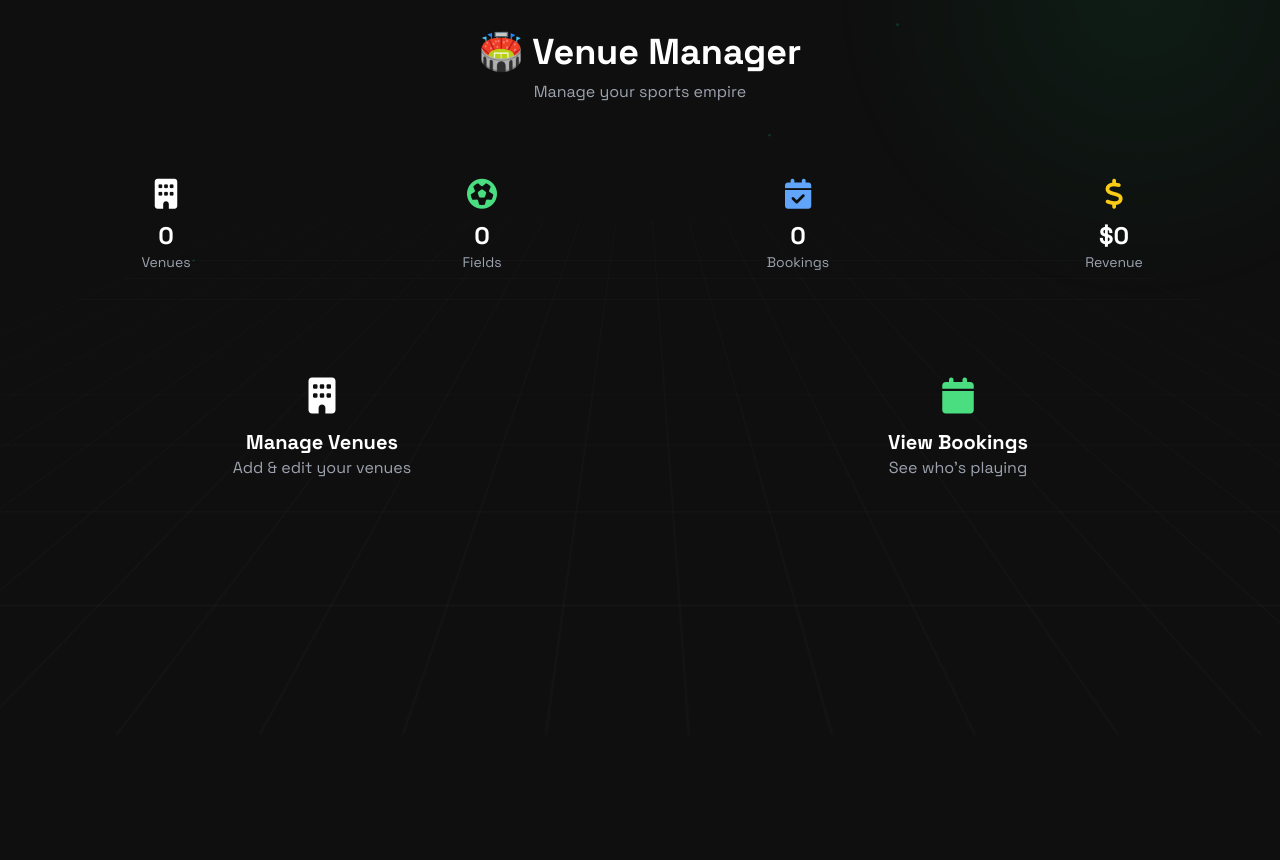
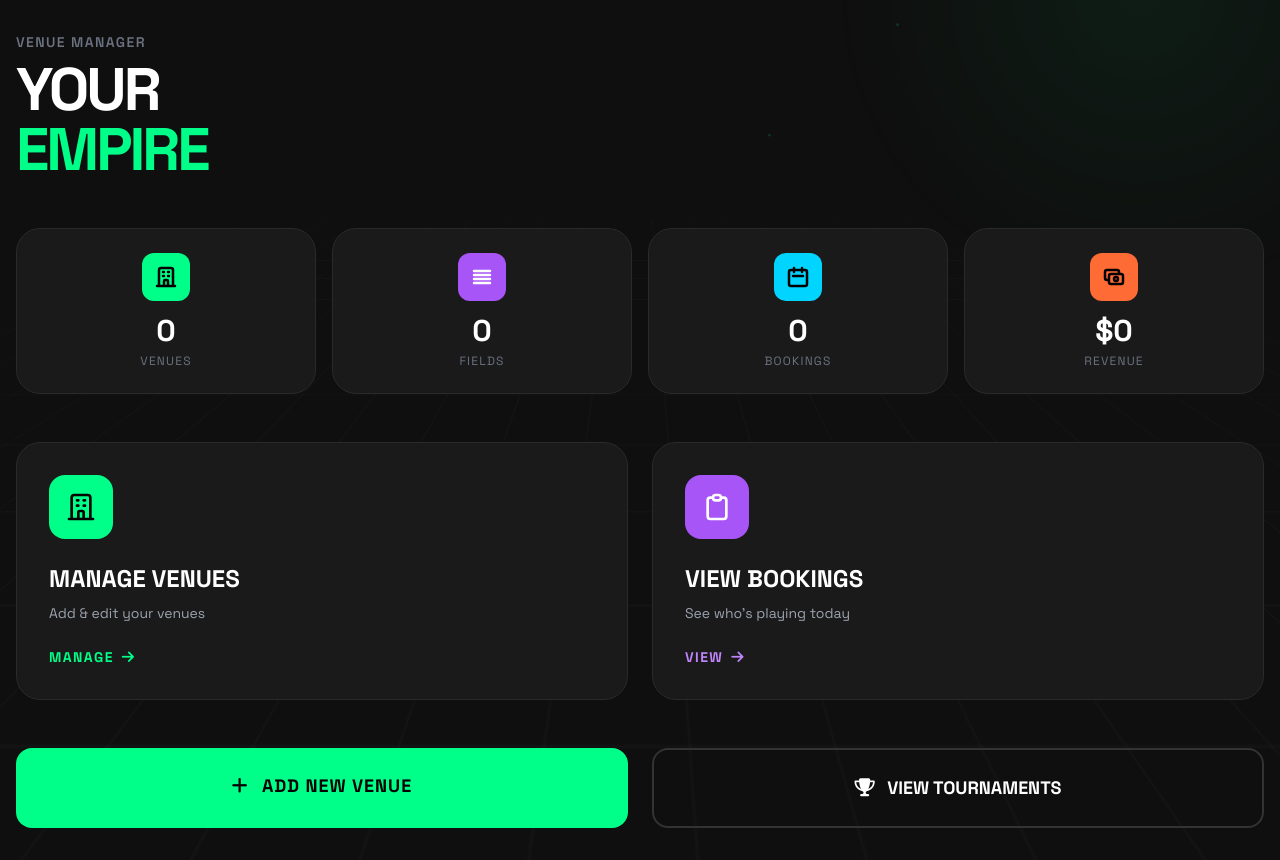
Before and after one commit to saifhathout/booking, a Django app: template dashboard/templates/dashboard/owner_dashboard.html in a window 1280 px wide. Shown: the part 65-925 px from the top of the page. Before the commit the page ends 542 px from the top, so only its background shows below. Run offline with Django 5.2, Linux system fonts and the light colour scheme; the template is opened without the code that fills it, so the values that code supplies are empty; some libraries are stand-ins or nearby versions.

Commit message:
Add files via upload

```diff
--- a/dashboard/templates/dashboard/owner_dashboard.html
+++ b/dashboard/templates/dashboard/owner_dashboard.html
@@ -2,47 +2,96 @@
 {% block title %}Venue Dashboard{% endblock %}
 {% block content %}
 
-<div class="text-center mb-12">
-    <h1 class="text-4xl font-bold mb-2">🏟️ <span class="neon-text">Venue Manager</span></h1>
-    <p class="text-gray-400">Manage your sports empire</p>
+<div class="animate-fade-up">
+    <!-- Header -->
+    <div class="mb-12">
+        <p class="text-sm text-gray-500 font-semibold tracking-widest uppercase mb-2">Venue Manager</p>
+        <h1 class="text-5xl md:text-6xl font-black tracking-tighter">
+            YOUR<br><span class="text-[#00FF88]">EMPIRE</span>
+        </h1>
     </div>
 
     <!-- Stats -->
     <div class="grid grid-cols-2 md:grid-cols-4 gap-4 mb-12">
-    <div class="glass p-6 text-center">
-        <i class="fas fa-building text-3xl neon-text mb-2"></i>
-        <h2 class="text-2xl font-bold">0</h2>
-        <p class="text-gray-400 text-sm">Venues</p>
+        <div class="energy-card p-6 text-center">
+            <div class="card-icon-energy icon-green w-12 h-12 rounded-xl flex items-center justify-center mx-auto mb-3">
+                <svg class="w-6 h-6 text-black" fill="none" stroke="currentColor" viewBox="0 0 24 24">
+                    <path stroke-linecap="round" stroke-linejoin="round" stroke-width="2.5" d="M19 21V5a2 2 0 00-2-2H7a2 2 0 00-2 2v16m14 0h2m-2 0h-5m-9 0H3m2 0h5M9 7h1m-1 4h1m4-4h1m-1 4h1m-5 10v-5a1 1 0 011-1h2a1 1 0 011 1v5m-4 0h4"/>
+                </svg>
             </div>
-    <div class="glass p-6 text-center">
-        <i class="fas fa-futbol text-3xl text-green-400 mb-2"></i>
-        <h2 class="text-2xl font-bold">0</h2>
-        <p class="text-gray-400 text-sm">Fields</p>
+            <p class="text-3xl font-black">{{ total_venues|default:0 }}</p>
+            <p class="text-xs text-gray-500 mt-1 uppercase tracking-widest">Venues</p>
         </div>
-    <div class="glass p-6 text-center">
-        <i class="fas fa-calendar-check text-3xl text-blue-400 mb-2"></i>
-        <h2 class="text-2xl font-bold">0</h2>
-        <p class="text-gray-400 text-sm">Bookings</p>
+
+        <div class="energy-card p-6 text-center">
+            <div class="card-icon-energy icon-purple w-12 h-12 rounded-xl flex items-center justify-center mx-auto mb-3">
+                <svg class="w-6 h-6 text-white" fill="none" stroke="currentColor" viewBox="0 0 24 24">
+                    <path stroke-linecap="round" stroke-linejoin="round" stroke-width="2.5" d="M4 6h16M4 10h16M4 14h16M4 18h16"/>
+                </svg>
             </div>
-    <div class="glass p-6 text-center">
-        <i class="fas fa-dollar-sign text-3xl text-yellow-400 mb-2"></i>
-        <h2 class="text-2xl font-bold">$0</h2>
-        <p class="text-gray-400 text-sm">Revenue</p>
+            <p class="text-3xl font-black">{{ total_fields|default:0 }}</p>
+            <p class="text-xs text-gray-500 mt-1 uppercase tracking-widest">Fields</p>
+        </div>
+
+        <div class="energy-card p-6 text-center">
+            <div class="card-icon-energy icon-blue w-12 h-12 rounded-xl flex items-center justify-center mx-auto mb-3">
+                <svg class="w-6 h-6 text-black" fill="none" stroke="currentColor" viewBox="0 0 24 24">
+                    <path stroke-linecap="round" stroke-linejoin="round" stroke-width="2.5" d="M8 7V3m8 4V3m-9 8h10M5 21h14a2 2 0 002-2V7a2 2 0 00-2-2H5a2 2 0 00-2 2v12a2 2 0 002 2z"/>
+                </svg>
+            </div>
+            <p class="text-3xl font-black">{{ total_bookings|default:0 }}</p>
+            <p class="text-xs text-gray-500 mt-1 uppercase tracking-widest">Bookings</p>
+        </div>
+
+        <div class="energy-card p-6 text-center">
+            <div class="card-icon-energy icon-orange w-12 h-12 rounded-xl flex items-center justify-center mx-auto mb-3">
+                <svg class="w-6 h-6 text-black" fill="none" stroke="currentColor" viewBox="0 0 24 24">
+                    <path stroke-linecap="round" stroke-linejoin="round" stroke-width="2.5" d="M17 9V7a2 2 0 00-2-2H5a2 2 0 00-2 2v6a2 2 0 002 2h2m2 4h10a2 2 0 002-2v-6a2 2 0 00-2-2H9a2 2 0 00-2 2v6a2 2 0 002 2zm7-5a2 2 0 11-4 0 2 2 0 014 0z"/>
+                </svg>
+            </div>
+            <p class="text-3xl font-black">${{ total_revenue|default:0 }}</p>
+            <p class="text-xs text-gray-500 mt-1 uppercase tracking-widest">Revenue</p>
         </div>
     </div>
 
-<!-- Actions -->
-<div class="grid grid-cols-1 md:grid-cols-2 gap-6">
-    <a href="{% url 'venues:list' %}" class="glass p-8 text-center block">
-        <i class="fas fa-building text-4xl neon-text mb-3"></i>
-        <h3 class="text-xl font-bold">Manage Venues</h3>
-        <p class="text-gray-400">Add & edit your venues</p>
+    <!-- Quick Actions -->
+    <div class="grid grid-cols-1 md:grid-cols-2 gap-6 mb-12">
+        <a href="{% url 'venues:list' %}" class="energy-card p-8 group">
+            <div class="card-icon-energy icon-green w-16 h-16 rounded-2xl flex items-center justify-center mb-6 group-hover:scale-110 transition-all">
+                <svg class="w-8 h-8 text-black" fill="none" stroke="currentColor" viewBox="0 0 24 24">
+                    <path stroke-linecap="round" stroke-linejoin="round" stroke-width="2" d="M19 21V5a2 2 0 00-2-2H7a2 2 0 00-2 2v16m14 0h2m-2 0h-5m-9 0H3m2 0h5M9 7h1m-1 4h1m4-4h1m-1 4h1m-5 10v-5a1 1 0 011-1h2a1 1 0 011 1v5m-4 0h4"/>
+                </svg>
+            </div>
+            <h3 class="text-2xl font-bold mb-2">MANAGE VENUES</h3>
+            <p class="text-gray-400 text-sm">Add & edit your venues</p>
+            <div class="mt-6 flex items-center text-[#00FF88] text-sm font-bold tracking-widest uppercase">
+                Manage <i class="fas fa-arrow-right ml-2 group-hover:translate-x-2 transition"></i>
+            </div>
         </a>
-    <a href="{% url 'venues:booking_requests' %}" class="glass p-8 text-center block">
-        <i class="fas fa-calendar text-4xl text-green-400 mb-3"></i>
-        <h3 class="text-xl font-bold">View Bookings</h3>
-        <p class="text-gray-400">See who's playing</p>
+
+        <a href="{% url 'venues:booking_requests' %}" class="energy-card p-8 group">
+            <div class="card-icon-energy icon-purple w-16 h-16 rounded-2xl flex items-center justify-center mb-6 group-hover:scale-110 transition-all">
+                <svg class="w-8 h-8 text-white" fill="none" stroke="currentColor" viewBox="0 0 24 24">
+                    <path stroke-linecap="round" stroke-linejoin="round" stroke-width="2" d="M9 5H7a2 2 0 00-2 2v12a2 2 0 002 2h10a2 2 0 002-2V7a2 2 0 00-2-2h-2M9 5a2 2 0 002 2h2a2 2 0 002-2M9 5a2 2 0 012-2h2a2 2 0 012 2"/>
+                </svg>
+            </div>
+            <h3 class="text-2xl font-bold mb-2">VIEW BOOKINGS</h3>
+            <p class="text-gray-400 text-sm">See who's playing today</p>
+            <div class="mt-6 flex items-center text-purple-400 text-sm font-bold tracking-widest uppercase">
+                View <i class="fas fa-arrow-right ml-2 group-hover:translate-x-2 transition"></i>
+            </div>
         </a>
     </div>
 
+    <!-- Bottom Buttons -->
+    <div class="grid grid-cols-1 md:grid-cols-2 gap-6">
+        <a href="{% url 'venues:create' %}" class="btn-fire w-full text-center py-6 text-lg font-black">
+            <i class="fas fa-plus mr-2"></i> ADD NEW VENUE
+        </a>
+        <a href="{% url 'tournaments:list' %}" class="btn-ghost w-full text-center py-6 text-lg font-black">
+            <i class="fas fa-trophy mr-2"></i> VIEW TOURNAMENTS
+        </a>
+    </div>
+</div>
+
 {% endblock %}
--- a/templates/navbar.html
+++ b/templates/navbar.html
@@ -11,11 +11,11 @@
             <div class="flex items-center space-x-3">
                 <div class="hidden md:flex items-center space-x-1">
                     {% if user.is_player %}
-                        <a href="{% url 'dashboard:player_dashboard' %}" class="px-4 py-2 text-sm font-semibold text-gray-400 hover:text-[#00FF88] rounded-xl hover:bg-white/5 transition">Dashboard</a>
+                        <a href="{% url 'dashboard:player_dashboard' %}" class="px-4 py-2 text-sm font-semibold text-gray-400 hover:text-[#00FF88] rounded-xl hover:bg-white/5 transition">Home</a>
                         <a href="{% url 'booking:browse' %}" class="px-4 py-2 text-sm font-semibold text-gray-400 hover:text-[#00FF88] rounded-xl hover:bg-white/5 transition">Book</a>
                         <a href="{% url 'teams:list' %}" class="px-4 py-2 text-sm font-semibold text-gray-400 hover:text-[#00FF88] rounded-xl hover:bg-white/5 transition">Teams</a>
                     {% elif user.is_venue_owner %}
-                        <a href="{% url 'dashboard:owner_dashboard' %}" class="px-4 py-2 text-sm font-semibold text-gray-400 hover:text-[#00FF88] rounded-xl hover:bg-white/5 transition">Dashboard</a>
+                        <a href="{% url 'dashboard:owner_dashboard' %}" class="px-4 py-2 text-sm font-semibold text-gray-400 hover:text-[#00FF88] rounded-xl hover:bg-white/5 transition">Home</a>
                         <a href="{% url 'venues:list' %}" class="px-4 py-2 text-sm font-semibold text-gray-400 hover:text-[#00FF88] rounded-xl hover:bg-white/5 transition">Venues</a>
                         <a href="{% url 'venues:booking_requests' %}" class="px-4 py-2 text-sm font-semibold text-gray-400 hover:text-[#00FF88] rounded-xl hover:bg-white/5 transition">Bookings</a>
                     {% endif %}
```
Also changed, not shown: sports_booking/settings.py (+17 -0 lines), venues/forms.py (+20 -18 lines), venues/templates/venues/booking_requests.html (+23 -30 lines), venues/templates/venues/field_form.html (+21 -16 lines), venues/templates/venues/venue_detail.html (+40 -45 lines), venues/templates/venues/venue_form.html (+22 -15 lines), accounts/templates/accounts/login.html (line endings or trailing spaces), accounts/templates/accounts/register_player.html (line endings or trailing spaces), accounts/templates/accounts/register_venue_owner.html (line endings or trailing spaces), sports_booking/wsgi.py (line endings or trailing spaces). Lines whose indentation alone changed are shown as unchanged.
